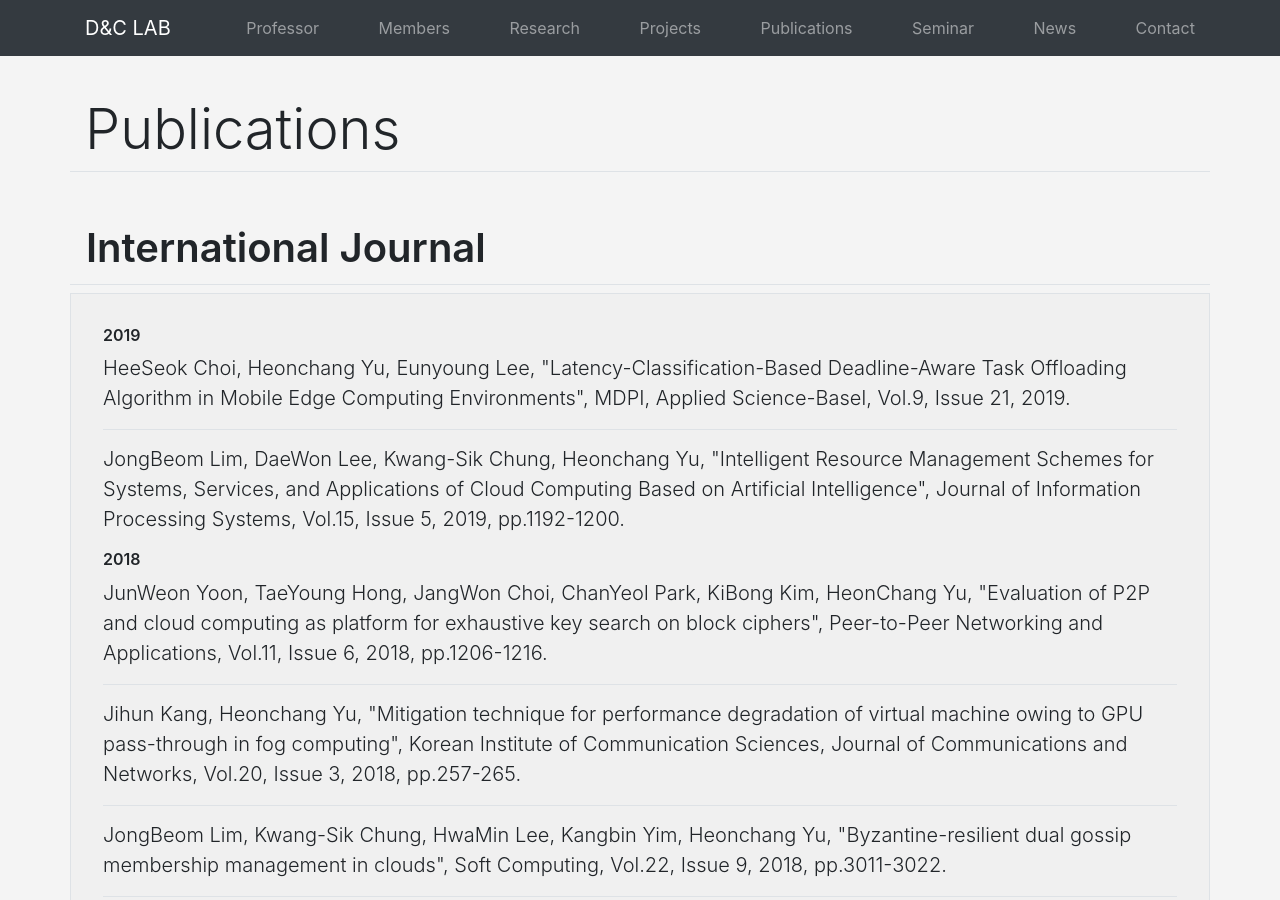
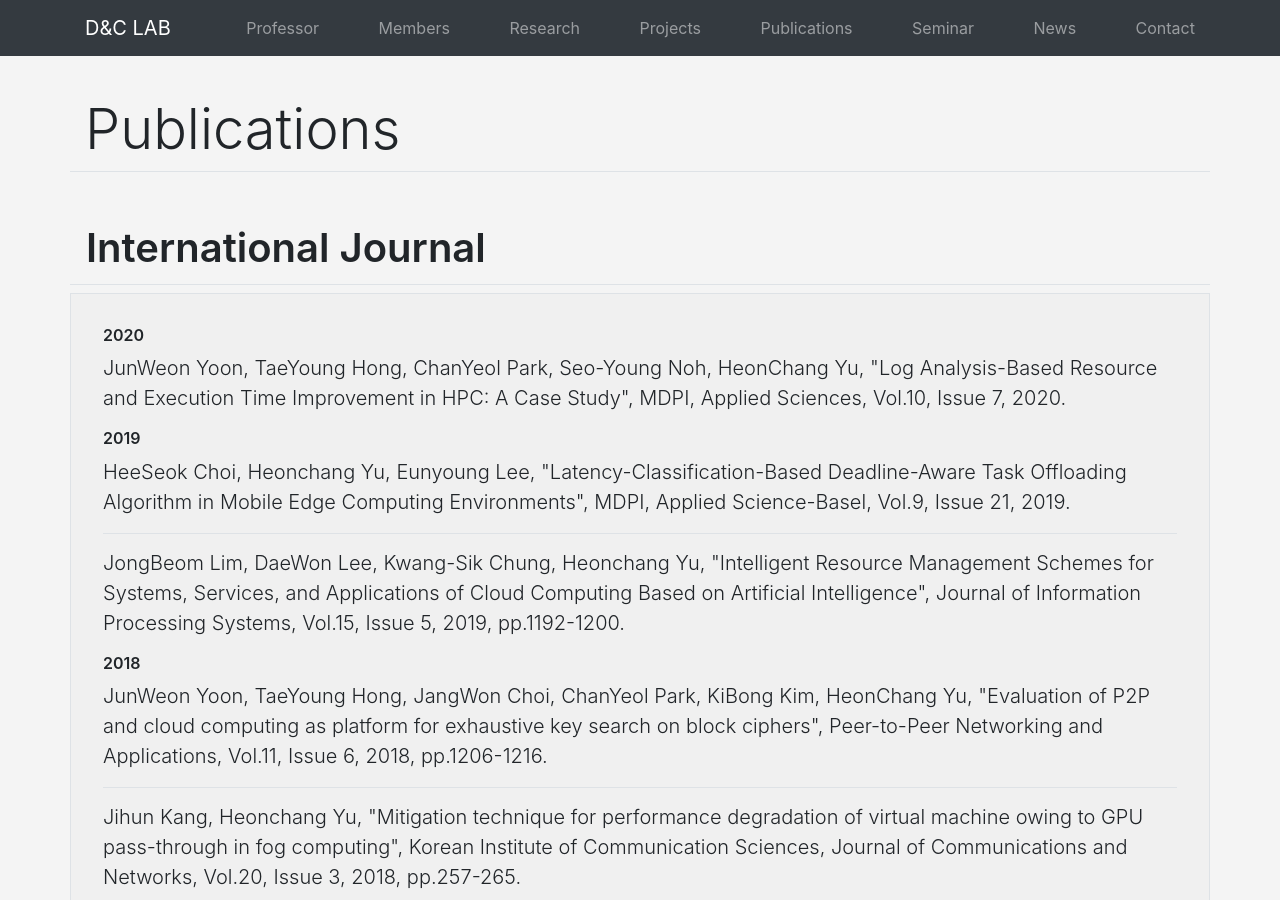
Before and after one commit to KU-Cloud/ku-cloud.github.io, a Jekyll site: the page built from publications.html, in a window 1280 px wide and 900 px high. Built offline with Jekyll 4.4.1, drawn with Linux system fonts in a browser that asks for light colours.

Commit message:
update publications

```diff
--- a/_data/publications-ji.yaml
+++ b/_data/publications-ji.yaml
@@ -417,7 +417,7 @@
         [
           2019,
           11,
-          1
+          4
         ]
       ]
     }
@@ -2408,5 +2408,49 @@
         ]
       ]
     }
+  },
+  {
+    "title": "Log Analysis-Based Resource and Execution Time Improvement in HPC: A Case Study",
+    "author": [
+      {
+        "given": "JunWeon",
+        "family": "Yoon"
+      },
+      {
+        "given": "TaeYoung",
+        "family": "Hong"
+      },
+      {
+        "given": "ChanYeol",
+        "family": "Park"
+      },
+      {
+        "given": "Seo-Young",
+        "family": "Noh"
+      },
+      {
+        "given": "HeonChang",
+        "family": "Yu"
+      }
+    ],
+    "DOI": "10.3390/app10072634",
+    "language": "English",
+    "volume": "10",
+    "issue": "7",
+    "container-title": "MDPI, Applied Sciences",
+    "ISSN": "2076-3417",
+    "type": "article-journal",
+    "citation-label": "yoon2020log",
+    "id": "yoon2020log",
+    "year-suffix": "log",
+    "issued": {
+      "date-parts": [
+        [
+          2020,
+          4,
+          10
+        ]
+      ]
+    }
   }
 ]
```
Also changed, not shown: 1 other file.
